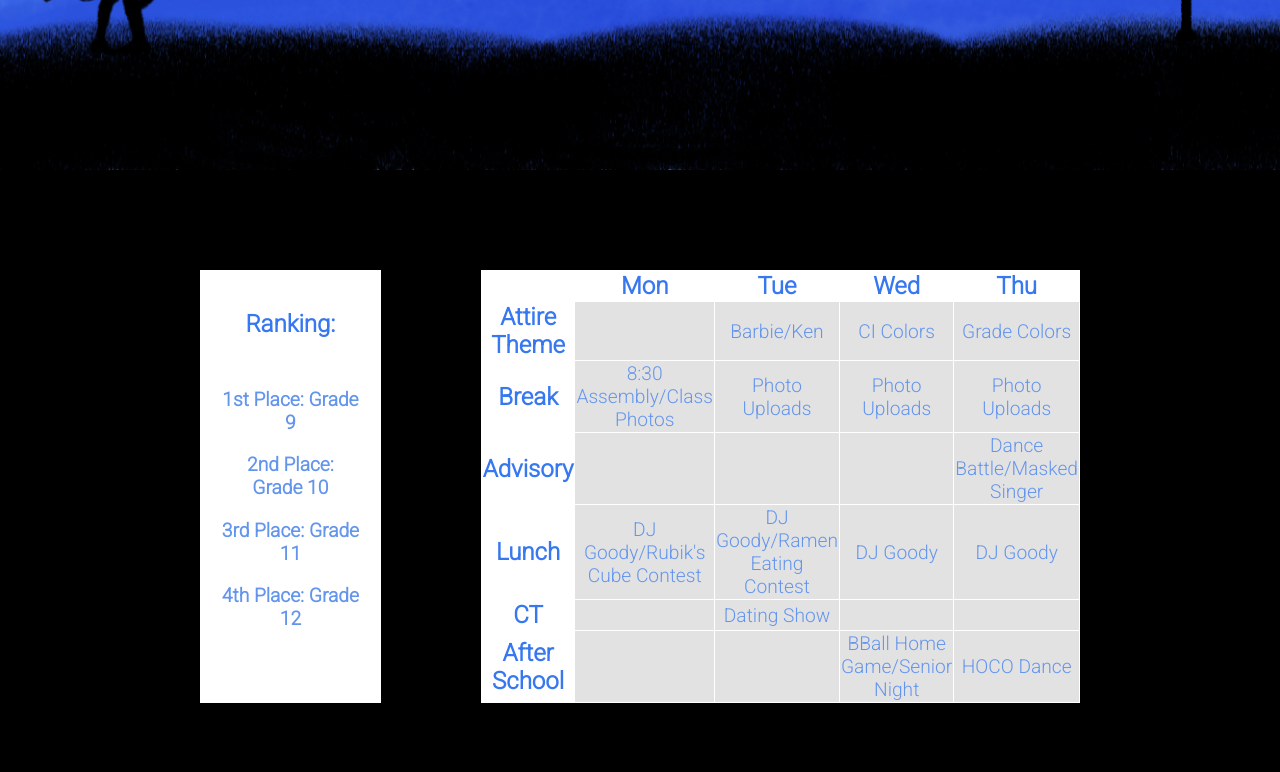
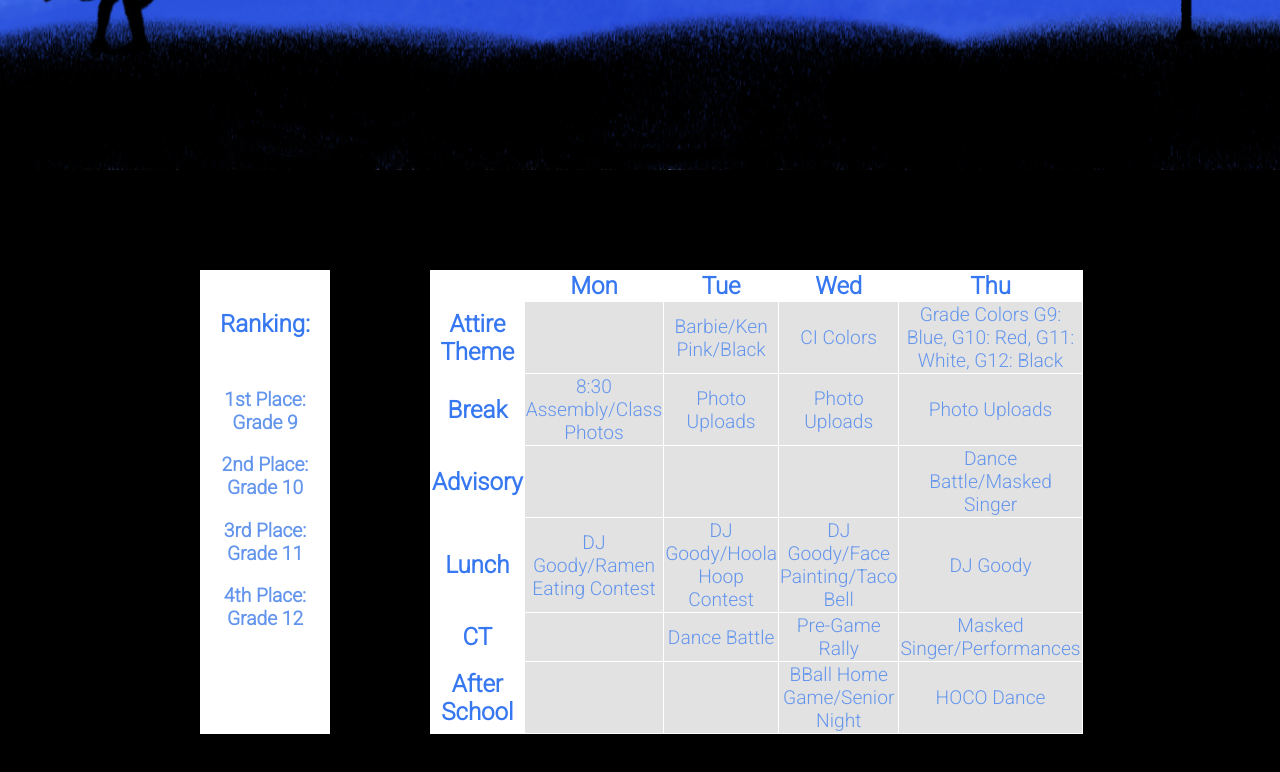
Before and after one commit to YJL37/YJL37.github.io, a plain HTML site: page index.html in a window 1280 px wide. Shown: the part 600-1372 px from the top of the page. Drawn offline with Linux system fonts and the light colour scheme.

Commit message:
Update Calendar

```diff
--- a/index.html
+++ b/index.html
@@ -177,9 +177,9 @@
                 <tr>
                     <th>Attire Theme</th>
                     <td>   </td>
-                    <td class="bounce-on-hover">Barbie/Ken</td>
-                    <td class="bounce-on-hover">CI Colors</td>
-                    <td class="bounce-on-hover">Grade Colors</td>
+                    <td class="bounce-on-hover">Barbie/Ken Pink/Black</td>
+                    <td class="bounce-on-hover">CI Colors </td>
+                    <td class="bounce-on-hover">Grade Colors G9: Blue, G10: Red, G11: White, G12: Black</td>
                 </tr>
                 <tr>
                     <th>Break</th>
@@ -197,17 +197,17 @@
                 </tr>
                 <tr>
                     <th>Lunch</th>
-                    <td class="bounce-on-hover">DJ Goody/Rubik's Cube Contest</td>
                     <td class="bounce-on-hover">DJ Goody/Ramen Eating Contest</td>
-                    <td>DJ Goody</td>
+                    <td class="bounce-on-hover">DJ Goody/Hoola Hoop Contest</td>
+                    <td class="bounce-on-hover">DJ Goody/Face Painting/Taco Bell</td>
                     <td>DJ Goody</td>
                 </tr>
                 <tr>
                     <th>CT</th>
                     <td> </td>
-                    <td class="bounce-on-hover">Dating Show</td>
-                    <td> </td>
-                    <td> </td>
+                    <td class="bounce-on-hover">Dance Battle</td>
+                    <td class="bounce-on-hover">Pre-Game Rally</td>
+                    <td class="bounce-on-hover">Masked Singer/Performances</td>
                 </tr>
                 <tr>
                     <th>After School</th>
```
